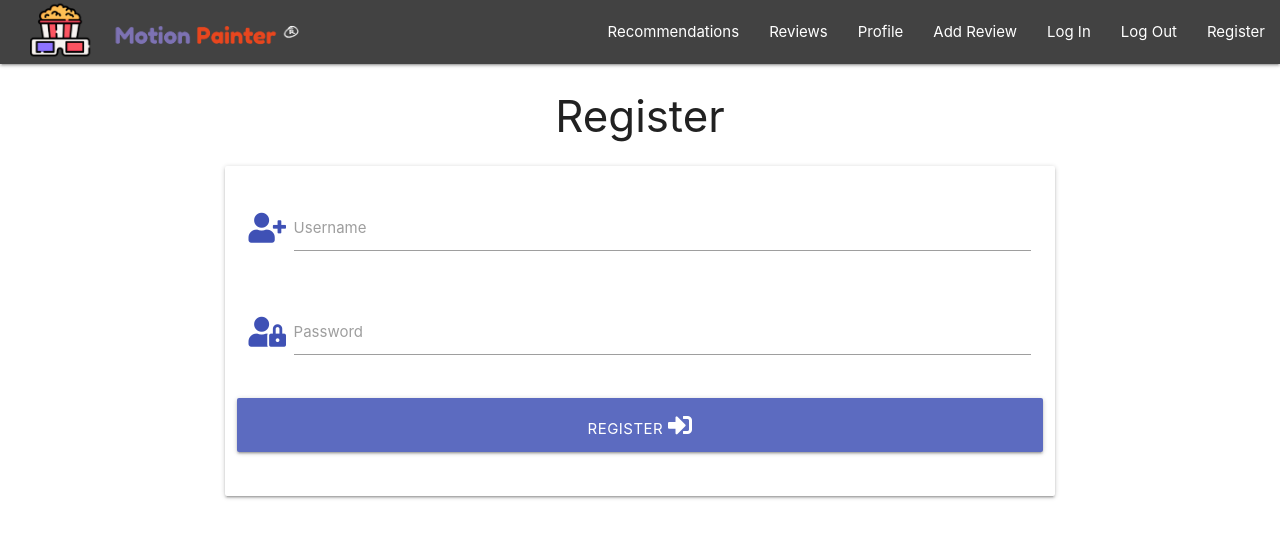
After one commit to barbirm/motion_painter, a Flask app: page /register in a window 1280 px wide. The commit adds this page. Shown: the top 538 px of the page. Run offline with Flask 2, Linux system fonts and the light colour scheme; some libraries are stand-ins or nearby versions.

Commit message:
Added register template

```diff
--- a/app.py
+++ b/app.py
@@ -4,6 +4,7 @@ from flask import (
     redirect, request, session, url_for)
 from flask_pymongo import PyMongo
 from bson.objectid import ObjectId
+from werkzeug.security import generate_password_hash, check_password_hash
 if os.path.exists("env.py"):
     import env
 
@@ -34,6 +35,11 @@ def get_reviews():
     return render_template("reviews.html", reviews=reviews)
 
 
+@app.route("/register", methods=["GET", "POST"])
+def register():
+    return render_template("register.html")
+
+
 if __name__ == "__main__":
     app.run(host=os.environ.get("IP"),
             port=int(os.environ.get("PORT")),
--- a/templates/base.html
+++ b/templates/base.html
@@ -16,6 +16,7 @@
     <link rel="stylesheet" href="{{ url_for('static', filename='css/style.css') }}" type="text/css">
     {% block styles %}
     {% endblock %}
+    <link rel="shortcut icon" href="{{ url_for('static', filename='images/iconx.png') }}" type="image/x-icon">
     <title>Motion Painter</title>
 </head>
 
@@ -35,7 +36,7 @@
                     <li><a href="#">Add Review</a></li>
                     <li><a href="#">Log In</a></li>
                     <li><a href="#">Log Out</a></li>
-                    <li><a href="#">Register</a></li>
+                    <li><a href="{{ url_for('register') }}">Register</a></li>
                 </ul>
             </div>
         </nav>
--- /dev/null
+++ b/templates/register.html
@@ -0,0 +1,37 @@
+{% extends "base.html" %}
+{% block content %}
+
+<h3 class="center-align">Register</h3>
+
+
+<div class="row">
+    <form class="col s12 m8 offset-m2" method="POST" action="{{ url_for('register') }}">
+        <div class="card-panel">
+            <!-- Username -->
+            <div class="row">
+                <div class="input-field col s12">
+                    <i class="fas fa-user-plus prefix indigo-text lighten-1"></i>
+                    <input id="username" name="username" type="text" class="validate">
+                    <label for="username">Username</label>
+                </div>
+            </div>
+            <!-- Password -->
+            <div class="row">
+                <div class="input-field col s12">
+                    <i class="fas fa-user-lock prefix indigo-text lighten-1"></i>
+                    <input id="password" name="password" type="password" class="validate">
+                    <label for="password">Password</label>
+                </div>
+            </div>
+            <!-- Register -->
+            <div class="row">
+                <button type="submit" class="col s12 btn-large indigo lighten-1 text-shadow">
+                    Register <i class="fas fa-sign-in-alt"></i>
+                </button>
+            </div>
+        </div>
+    </form>
+</div>
+
+
+{% endblock %}
```
Also changed, not shown: static/images/iconx.png (added).
